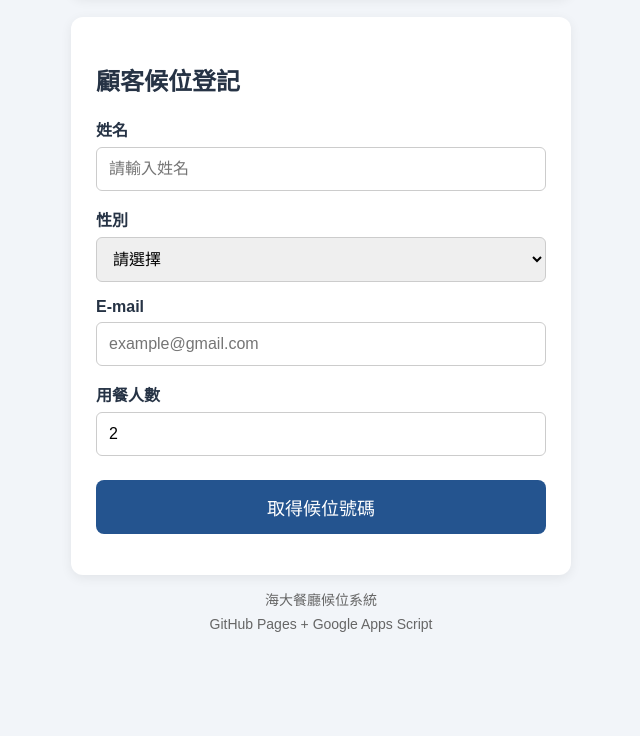
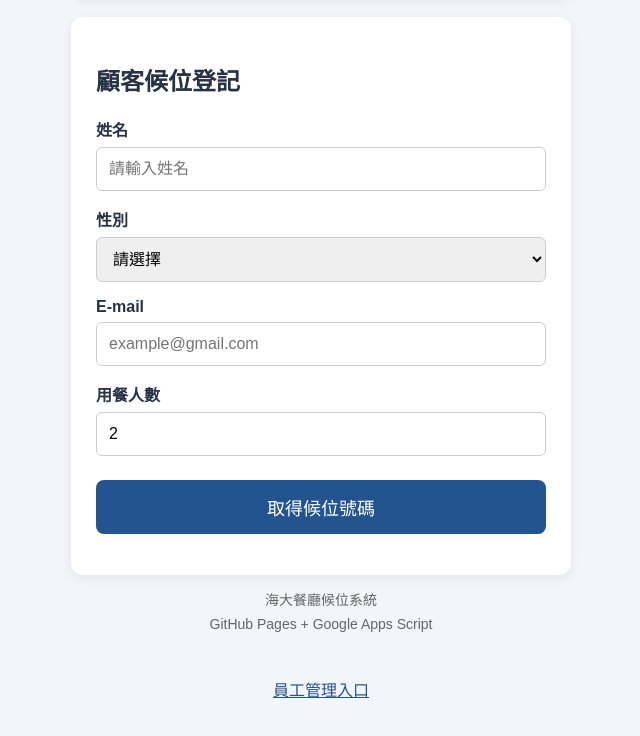
Before and after one commit to hanschang1207/restaurant-waitlist, a plain HTML site: page index.html in a window 1280 px wide. Shown: the part 400-1136 px from the top of the page, without its empty margins (319-959 px from the left). Before the commit the page ends 1097 px from the top, so only its background shows below. Drawn offline with Linux system fonts and the light colour scheme.

Commit message:
Add staff management link to index.html

```diff
--- a/index.html
+++ b/index.html
@@ -409,6 +409,11 @@ refreshMyTicket();
 // 每 5 秒自動更新個人候位資訊
 setInterval(refreshMyTicket, 5000);
 </script>
-
+<div style="text-align:center; margin:25px;">
+    <a href="staff.html"
+       style="color:#24548f;">
+        員工管理入口
+    </a>
+</div>
 </body>
 </html>
```
